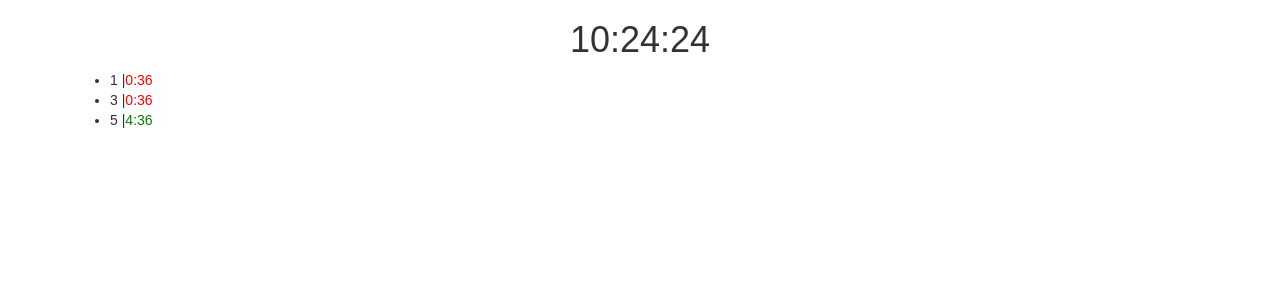
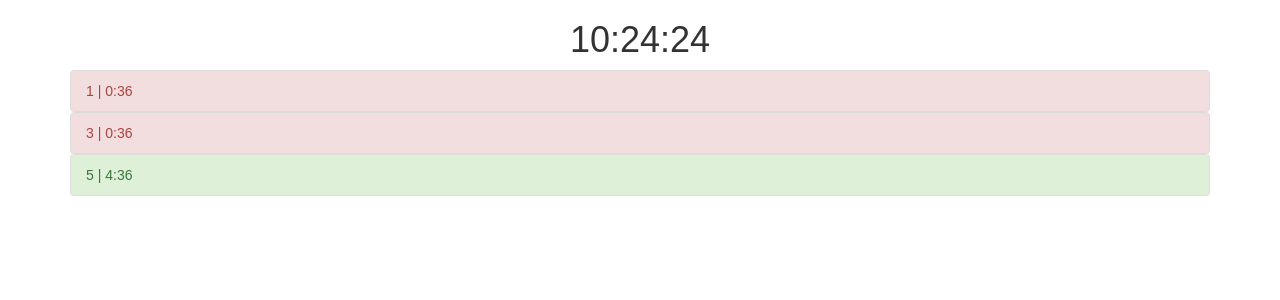
Before and after one commit to zrayyes/Candle-Timer-2, a React (Create React App) app: page / in a window 1280 px wide. Shown: the top 300 px of the page. Built offline with nearby package versions, Linux system fonts and the light colour scheme.

Commit message:
Added styling to li

```diff
--- a/src/components/TimerItem.js
+++ b/src/components/TimerItem.js
@@ -15,10 +15,11 @@ export const TimerItem = ({est,minute}) => {
 
     return (
         <div>
-            <li>{minute} |
-                <span className={(minutes > 0) ? "green" : "red"}>
-                    {minutes}:{seconds}
-                </span>
+            <li className={(minutes > 0) ?
+                 "list-group-item list-group-item-success" :
+                 "list-group-item list-group-item-danger"}>
+                {minute} | {minutes}:{seconds}
             </li>
         </div>
-)}
+    )
+}
--- a/src/components/TimerList.js
+++ b/src/components/TimerList.js
@@ -14,7 +14,7 @@ export const TimerList = ({est, minutes}) => {
     });
 
     return (
-    <ul>
+    <ul className="list-group">
         {items}
     </ul>)
 }
```
